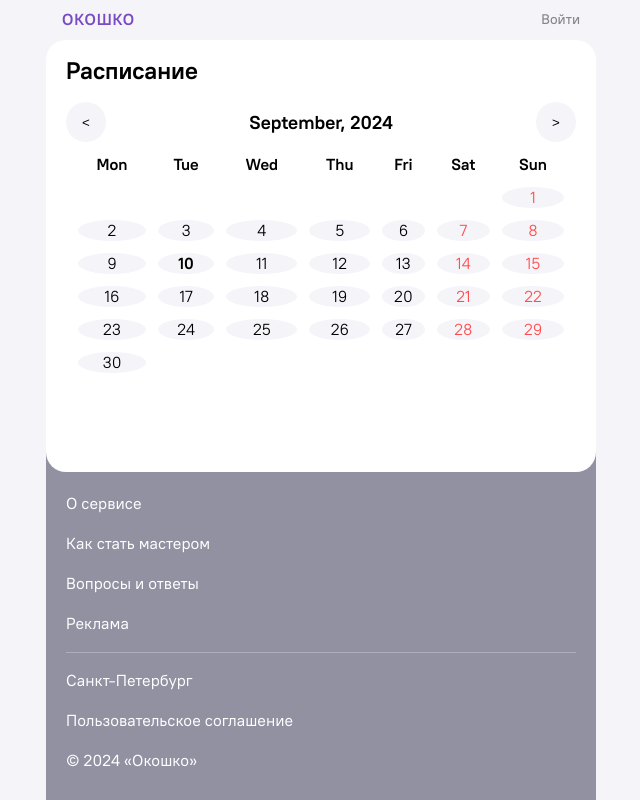
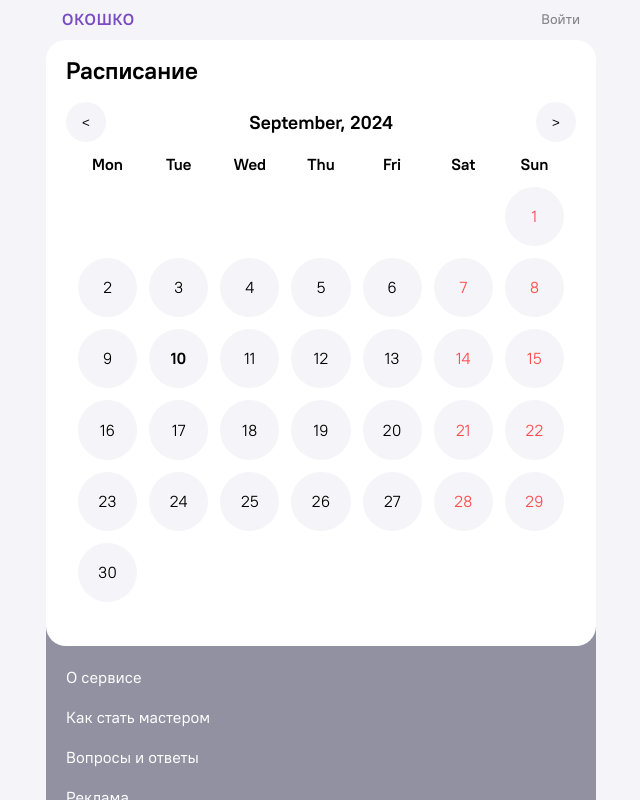
Before and after one commit to ja1zhf/okoshko, a Next.js app: page /schedule in a window 1280 px wide. Shown: the top 800 px of the page, without its empty margins (319-959 px from the left). Built offline with nearby package versions, Linux system fonts and the light colour scheme.

Commit message:
fix final

```diff
--- a/src/app/components/calendar/calendarItem.tsx
+++ b/src/app/components/calendar/calendarItem.tsx
@@ -216,7 +216,8 @@ const CalendarItem = (props: Props) => {
                         onMouseUp: () => mouseUp(),
                       })}
                     >
-                      {day}
+                      <div>{day}</div>
+
                     </CalendarCellNumber>
                   ) : (
                     <CalendarCellEmpty key={`${indexRow}${indexColumn}`} />
--- a/src/app/components/calendar/style.ts
+++ b/src/app/components/calendar/style.ts
@@ -7,11 +7,6 @@ export const CalendarDiv = styled.div`
 `;
 
 export const TableContainer = styled.div`
-  width: 100%;
-`;
-
-export const CalendarTable = styled.table`
-  border-spacing: 12px;
   width: 100%;
 `;
 
@@ -37,9 +32,16 @@ export const CalendarTitle = styled.div`
     cursor: pointer;
   }
 `;
+export const CalendarTable = styled.table`
+  border-spacing: 12px;
+  width: 100%;
+  table-layout: fixed;
+`;
 
 export const CalendarCellEmpty = styled.td`
   text-align: center;
+  user-select: none;
+  touch-action: none;
 `;
 
 export const CalendarCellNumber = styled(CalendarCellEmpty)<{
@@ -47,12 +49,27 @@ export const CalendarCellNumber = styled(CalendarCellEmpty)<{
   $isSelected: boolean;
   $isWeekend: boolean;
 }>`
-  ${(props) => props.$isToday && "font-weight: 900;"}
   background-color: ${(props) => (props.$isSelected ? "#794CC3" : "#F5F4F9")};
   color: ${(props) =>
     props.$isWeekend ? "#ff4d4d" : props.$isSelected ? "#F5F4F9" : "#000000"};
+  cursor: pointer;
+
+  width: 100%;
+  height: 100%;
+  padding: 0;
   border-radius: 100%;
-  cursor: pointer;
-  user-select: none;
-  touch-action: none;
+
+  div {
+    display: flex;
+    align-items: center;
+    justify-content: center;
+    width: 100%;
+    height: 100%;
+    aspect-ratio: 1 / 1;
+    position: relative;
+  }
+
+  ${(props) => props.$isToday && "font-weight: 900;"}
+
+
 `;
```
